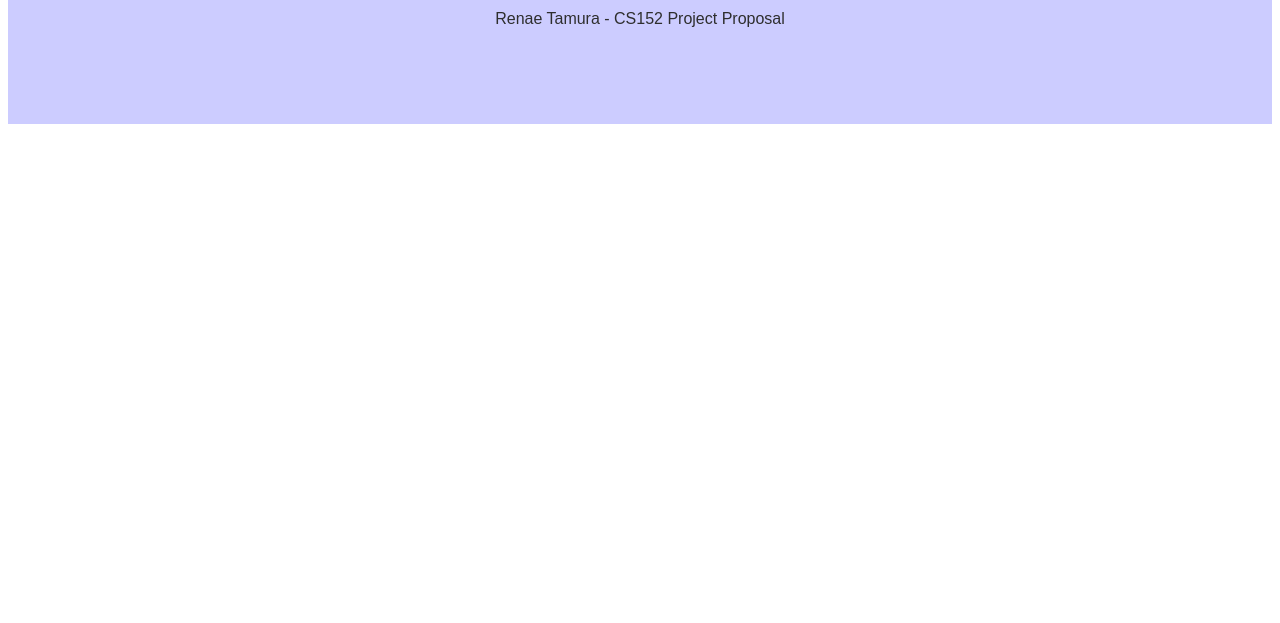
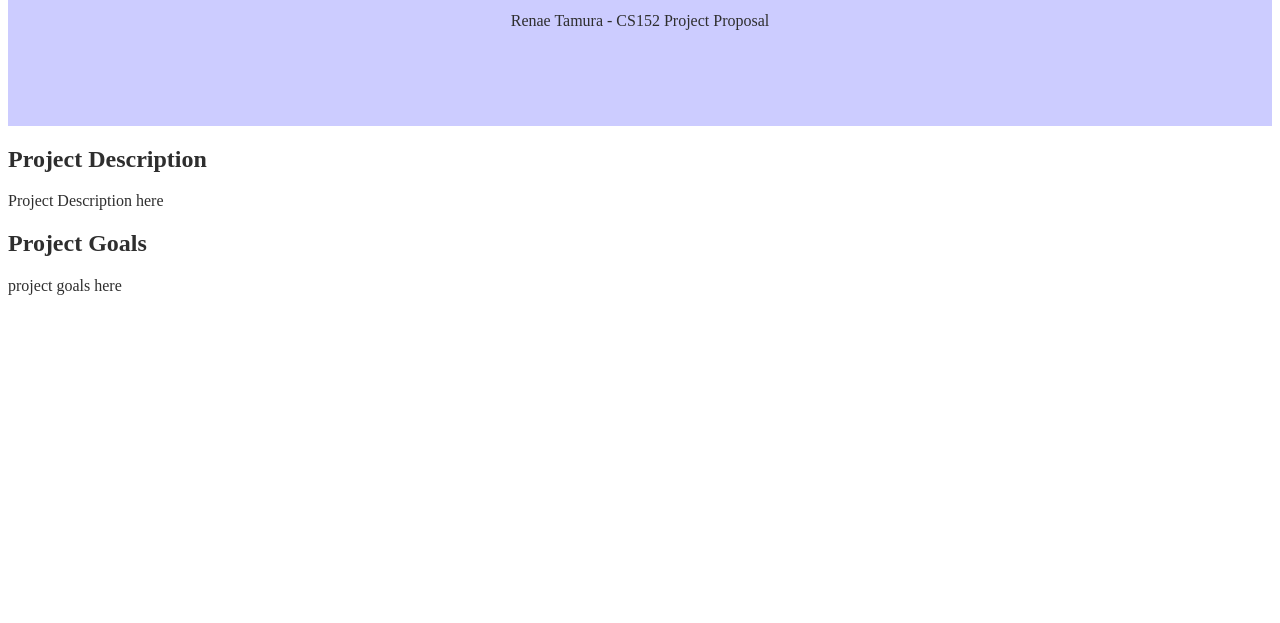
Before and after one commit to renaetamura/renaetamura.github.io, a plain HTML site: page index.html in a window 1280 px wide. Shown: the part 177-800 px from the top of the page. Drawn offline with Linux system fonts and the light colour scheme.

Commit message:
sections added

```diff
--- a/index.html
+++ b/index.html
@@ -6,7 +6,7 @@
   <meta name="viewport" content="width=device-width, initial-scale=1">
   <style>
     body {
-	font-family: Arial, Helvetica, sans-serif;
+	color: #2e2e2e;
     }
     .header {
 	padding: 80px;
@@ -25,5 +25,11 @@
     <h1> Project Title Here </h1>
     <p> Renae Tamura - CS152 Project Proposal <p>
   </div>
+
+  <h2> Project Description </h2>
+  <p> Project Description here </p>
+
+  <h2> Project Goals </h2>
+  <p> project goals here </p>
 </body>
 </html>
```
